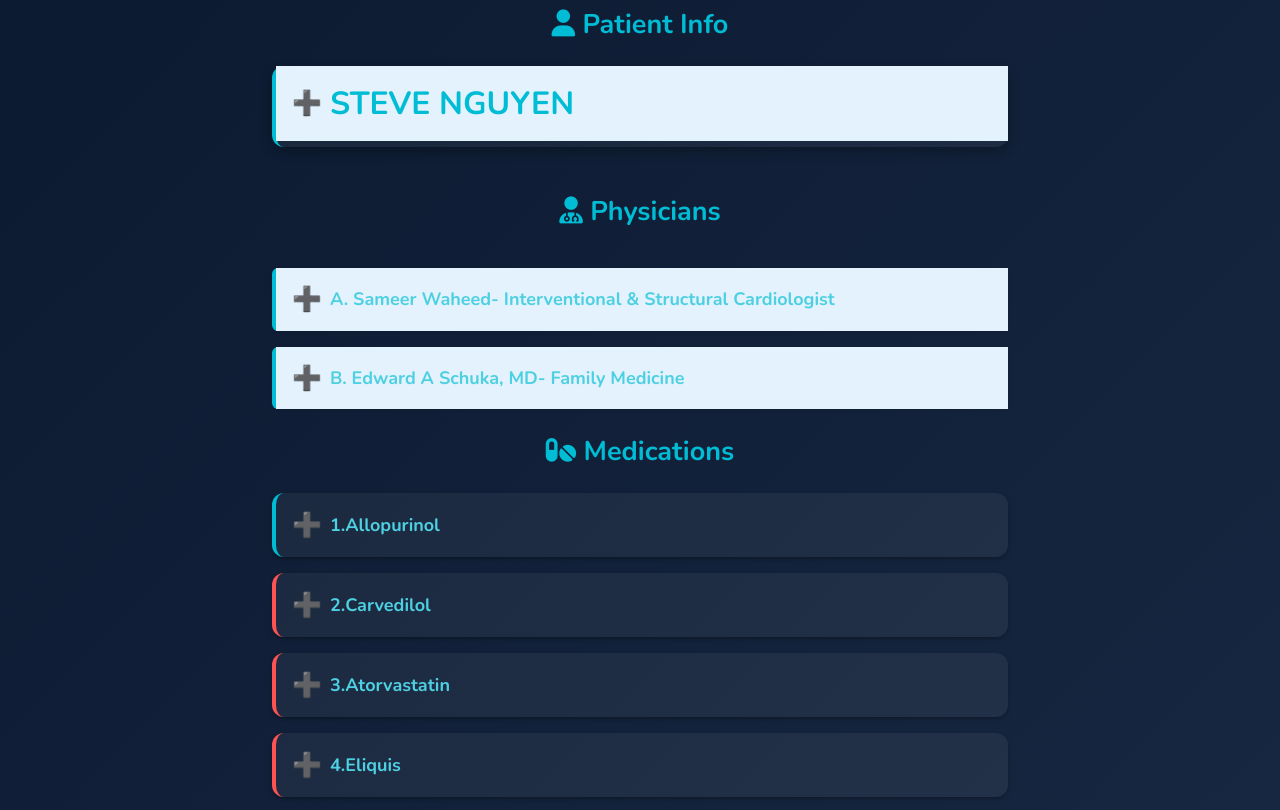
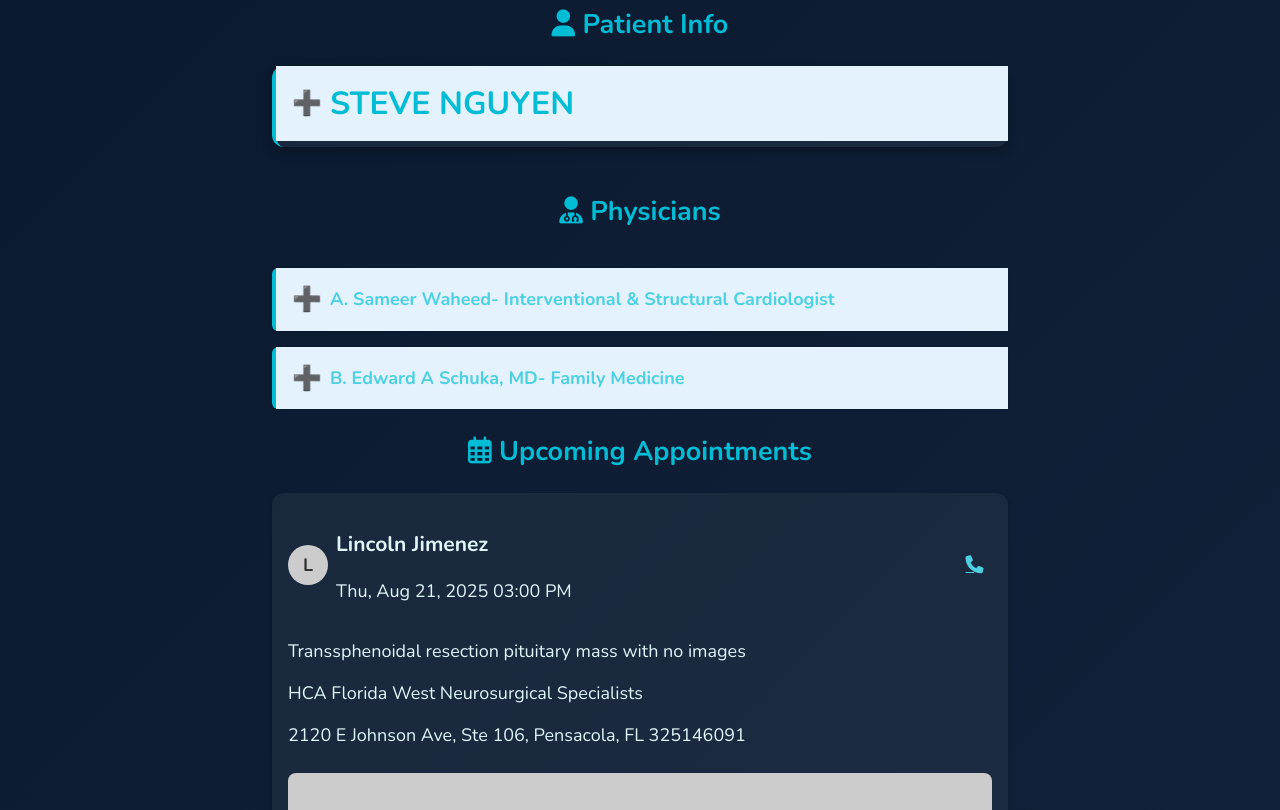
Before and after one commit to NancyCu/MedList, a website: page index.html in a window 1280 px wide. Shown: the part 223-1033 px from the top of the page. Drawn offline with nearby package versions, Linux system fonts and the light colour scheme; sample sign-in values are in the browser's storage; placeholder pictures from the web are drawn by us; a small style sheet from the web is missing.

Commit message:
Add upcoming appointments section and navigation link

```diff
--- a/index.html
+++ b/index.html
@@ -35,6 +35,7 @@
       <ul>
         <li><a href="#patient"><i class="fas fa-user"></i> Patient Info</a></li>
         <li><a href="#physicians"><i class="fas fa-user-md"></i> Physician Info</a></li>
+        <li><a href="#appointments-section"><i class="far fa-calendar-alt"></i> Appointments</a></li>
         <li>
           <a href="#medications"><i class="fas fa-pills"></i> Medications</a>
         </li>
@@ -51,6 +52,7 @@
 
       <section id="patient"></section>
       <section id="physicians"></section>
+      <section id="appointments-section"></section>
       <section id="medications">
         <h2><i class="fas fa-pills"></i> Medications</h2>
         <ul id="med-list" class="med-list"></ul>
--- a/script.js
+++ b/script.js
@@ -22,6 +22,33 @@ const physicians = [
     phone: "(850)857-4040",
     fax: "(850)479-9180",
     address: "1190 E Nine Mile Rd<br>Pensacola, FL 32514",
+  },
+];
+
+const appointments = [
+  {
+    name: "Lincoln Jimenez",
+    date: "Thu, Aug 21, 2025 03:00 PM",
+    reason: "Transsphenoidal resection pituitary mass with no images",
+    location: "HCA Florida West Neurosurgical Specialists",
+    address: "2120 E Johnson Ave, Ste 106, Pensacola, FL 325146091",
+    phone: "(850)555-0101",
+  },
+  {
+    name: "Edward Schuka",
+    date: "Mon, Aug 18, 2025 02:30 PM",
+    reason: "Non Traumatic Brain Injury - pt in WFH discharged 07/28",
+    location: "HCA Florida West Primary Care - Nine Mile Rd",
+    address: "1190 E Nine Mile Rd, Pensacola, FL 325141651",
+    phone: "(850)555-0102",
+  },
+  {
+    name: "Lauren Knierim",
+    date: "Tue, Sep 9, 2025 03:00 PM",
+    reason: "CC 6M POST WM",
+    location: "HCA Florida West Cardiology Specialists - Pensacola",
+    address: "8333 N Davis Hwy FL 4, Pensacola, FL 325146050",
+    phone: "(850)555-0103",
   },
 ];
 
@@ -205,6 +232,61 @@ function renderPhysicians() {
   el.innerHTML = html;
 }
 
+function createICS(appt) {
+  const start = new Date(appt.date);
+  const end = new Date(start.getTime() + 30 * 60000);
+  const pad = (n) => String(n).padStart(2, '0');
+  const format = (d) =>
+    `${d.getUTCFullYear()}${pad(d.getUTCMonth() + 1)}${pad(d.getUTCDate())}T${pad(
+      d.getUTCHours()
+    )}${pad(d.getUTCMinutes())}00Z`;
+  const ics = `BEGIN:VCALENDAR\nVERSION:2.0\nBEGIN:VEVENT\nSUMMARY:${appt.reason}\nDTSTART:${format(
+    start
+  )}\nDTEND:${format(end)}\nLOCATION:${appt.address}\nEND:VEVENT\nEND:VCALENDAR`;
+  return URL.createObjectURL(new Blob([ics], { type: 'text/calendar' }));
+}
+
+function checkIn(name) {
+  console.log(`Check-In stub for ${name}`);
+}
+
+function renderAppointments() {
+  const el = document.getElementById('appointments-section');
+  let html =
+    "<h2><i class='far fa-calendar-alt'></i> Upcoming Appointments</h2>";
+  appointments.forEach((appt, idx) => {
+    const tel = `tel:${appt.phone.replace(/[^+\d]/g, '')}`;
+    const icsUrl = createICS(appt);
+    html += `
+      <div class="appointment-card">
+        <div class="appointment-header">
+          <div class="profile-icon">${appt.name.charAt(0)}</div>
+          <div class="appointment-main">
+            <h3 class="appointment-name">${appt.name}</h3>
+            <p class="appointment-datetime">${appt.date}</p>
+          </div>
+          <a href="${tel}" class="phone-link" aria-label="Call"><i class="fas fa-phone"></i></a>
+        </div>
+        <p class="appointment-reason">${appt.reason}</p>
+        <p class="appointment-location">${appt.location}</p>
+        <p class="appointment-address">${appt.address}</p>
+        <img src="https://via.placeholder.com/400x200?text=Map" alt="Map snapshot" class="map-snapshot">
+        <div class="appointment-actions">
+          <a href="${icsUrl}" download="appointment-${idx + 1}.ics" class="calendar-link" aria-label="Add to Calendar"><i class="far fa-calendar-plus"></i></a>
+          <button class="check-in-btn" data-name="${appt.name}">Check-In</button>
+        </div>
+        <textarea class="appointment-notes" placeholder="Notes..."></textarea>
+      </div>
+    `;
+  });
+  el.innerHTML = html;
+  el.querySelectorAll('.check-in-btn').forEach((btn) => {
+    btn.addEventListener('click', (e) => {
+      checkIn(e.target.dataset.name);
+    });
+  });
+}
+
 function renderMedications() {
   const list = document.getElementById('med-list');
   list.innerHTML = '';
@@ -353,6 +435,7 @@ function initUI() {
 document.addEventListener('DOMContentLoaded', () => {
   renderPatient();
   renderPhysicians();
+  renderAppointments();
   renderMedications();
   initUI();
 });
--- a/styles.css
+++ b/styles.css
@@ -415,6 +415,88 @@ body.light-mode {
   white-space: nowrap;
 }
 
+/* Appointment cards */
+#appointments-section {
+  margin-bottom: 1.5rem;
+}
+
+.appointment-card {
+  background: var(--card-bg);
+  border-radius: 12px;
+  box-shadow: 0 2px 4px rgba(0, 0, 0, 0.3);
+  padding: 1rem;
+  margin-bottom: 1rem;
+}
+
+.appointment-header {
+  display: flex;
+  align-items: center;
+  justify-content: space-between;
+  gap: 0.5rem;
+}
+
+.profile-icon {
+  width: 40px;
+  height: 40px;
+  border-radius: 50%;
+  background: #ccc;
+  color: #333;
+  display: flex;
+  align-items: center;
+  justify-content: center;
+  font-weight: 700;
+  flex-shrink: 0;
+}
+
+.phone-link {
+  width: 40px;
+  height: 40px;
+  display: flex;
+  align-items: center;
+  justify-content: center;
+  color: var(--accent-light);
+}
+
+.map-snapshot {
+  border-radius: 8px;
+  margin: 0.5rem 0;
+}
+
+.appointment-actions {
+  display: flex;
+  justify-content: flex-end;
+  align-items: center;
+  gap: 1rem;
+  margin-top: 0.5rem;
+}
+
+.check-in-btn {
+  background: var(--accent);
+  color: #fff;
+  border: none;
+  padding: 0.5rem 1rem;
+  border-radius: 6px;
+  cursor: pointer;
+}
+
+.check-in-btn:hover {
+  background: var(--accent-light);
+}
+
+.calendar-link {
+  color: var(--accent-light);
+  font-size: 1.25rem;
+}
+
+.appointment-notes {
+  margin-top: 0.5rem;
+  padding: 0.5rem;
+  border-radius: 4px;
+  border: 1px solid var(--accent-light);
+  background: rgba(255, 255, 255, 0.1);
+  color: var(--text-color);
+}
+
 @media (prefers-color-scheme: dark) {
   body {
     background: linear-gradient(135deg, #0d47a1, #006064);
```
